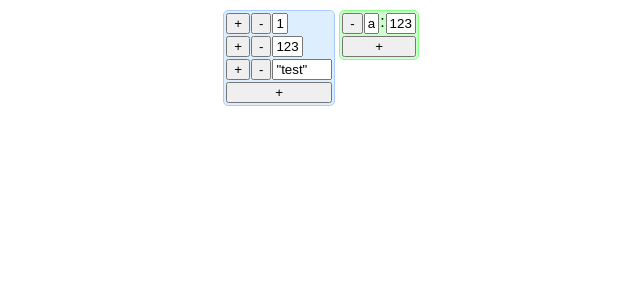
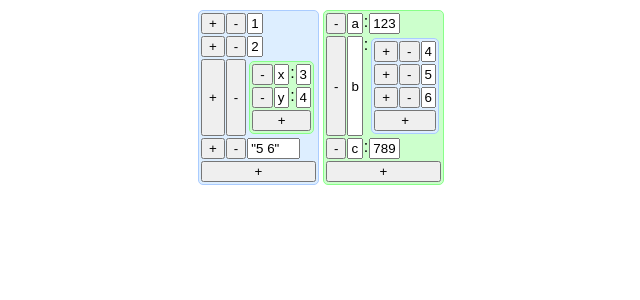
Before and after one commit to d-cook/react-code, a React (Create React App) app: page / in a window 1280 px wide. Shown: the top 300 px of the page, without its empty margins (319-959 px from the left). Built offline with nearby package versions, Linux system fonts and the light colour scheme.

Commit message:
Added DynamicView

```diff
--- a/src/App.js
+++ b/src/App.js
@@ -1,14 +1,13 @@
 import "./styles.css";
-import ListView from "./ListView";
-import RecordView from "./RecordView";
+import DynamicView from "./DynamicView";
 
 function FuncView() {}
 
 export default function App() {
   return (
     <div className="App">
-      <ListView initValue={[1, 123, "test"]} />
-      <RecordView initValue={{ a: 123 }} />
+      <DynamicView initValue={[1, 2, { x: 3, y: 4 }, "5 6"]} />
+      <DynamicView initValue={{ a: 123, b: [4, 5, 6], c: 789 }} />
     </div>
   );
 }
--- /dev/null
+++ b/src/DynamicView.js
@@ -0,0 +1,12 @@
+import ListView from "./ListView";
+import RecordView from "./RecordView";
+import ValueView from "./ValueView";
+
+export default function DynamicView({ initValue, onValueUpdated }) {
+  const SomeView = Array.isArray(initValue)
+    ? ListView
+    : initValue && typeof initValue === "object"
+    ? RecordView
+    : ValueView;
+  return <SomeView initValue={initValue} onValueUpdated={onValueUpdated} />;
+}
--- a/src/ListView.js
+++ b/src/ListView.js
@@ -1,5 +1,5 @@
-import ValueView from "./ValueView";
 import { useState } from "react";
+import DynamicView from "./DynamicView";
 
 export default function ListView({ initValue, onValueUpdated }) {
   const initList = Array.isArray(initValue) ? initValue : [];
@@ -46,10 +46,10 @@ export default function ListView({ initValue, onValueUpdated }) {
         <>
           <button onClick={() => addItem(i)}>+</button>
           <button onClick={() => removeItem(i)}>-</button>
-          <ValueView
+          <DynamicView
             key={"list-" + key}
             initValue={value}
-            setValue={(val) => updateItem(val, i)}
+            onValueUpdated={(val) => updateItem(val, i)}
           />
         </>
       ))}
--- a/src/RecordView.js
+++ b/src/RecordView.js
@@ -1,5 +1,6 @@
+import { useState } from "react";
 import ValueView from "./ValueView";
-import { useState } from "react";
+import DynamicView from "./DynamicView";
 
 export default function RecordView({ initValue, onValueUpdated }) {
   const initRecord =
@@ -59,7 +60,7 @@ export default function RecordView({ initValue, onValueUpdated }) {
             setValue={(newKey) => setKey(key, newKey)}
           />
           :
-          <ValueView
+          <DynamicView
             key={"record-val-" + value}
             initValue={value}
             setValue={(newVal) => setValue(key, newVal)}
```
